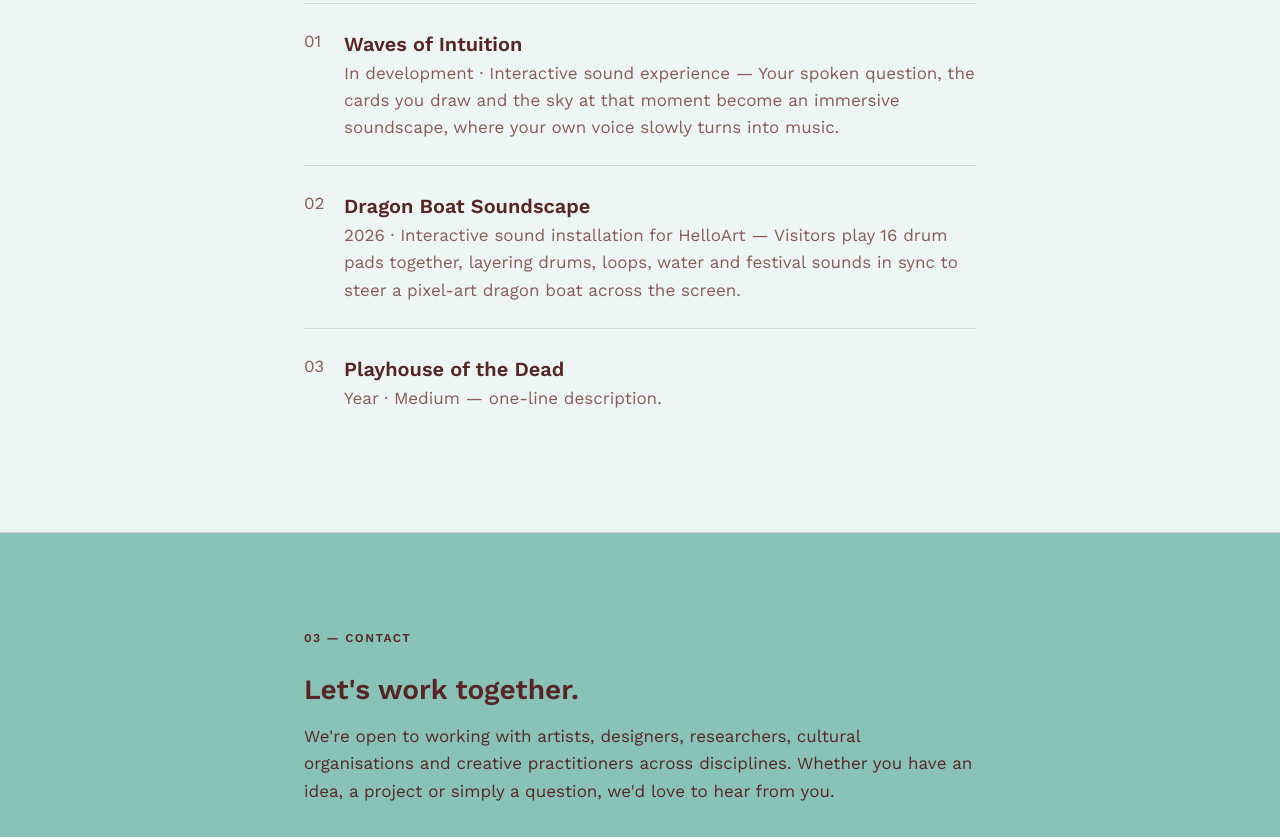
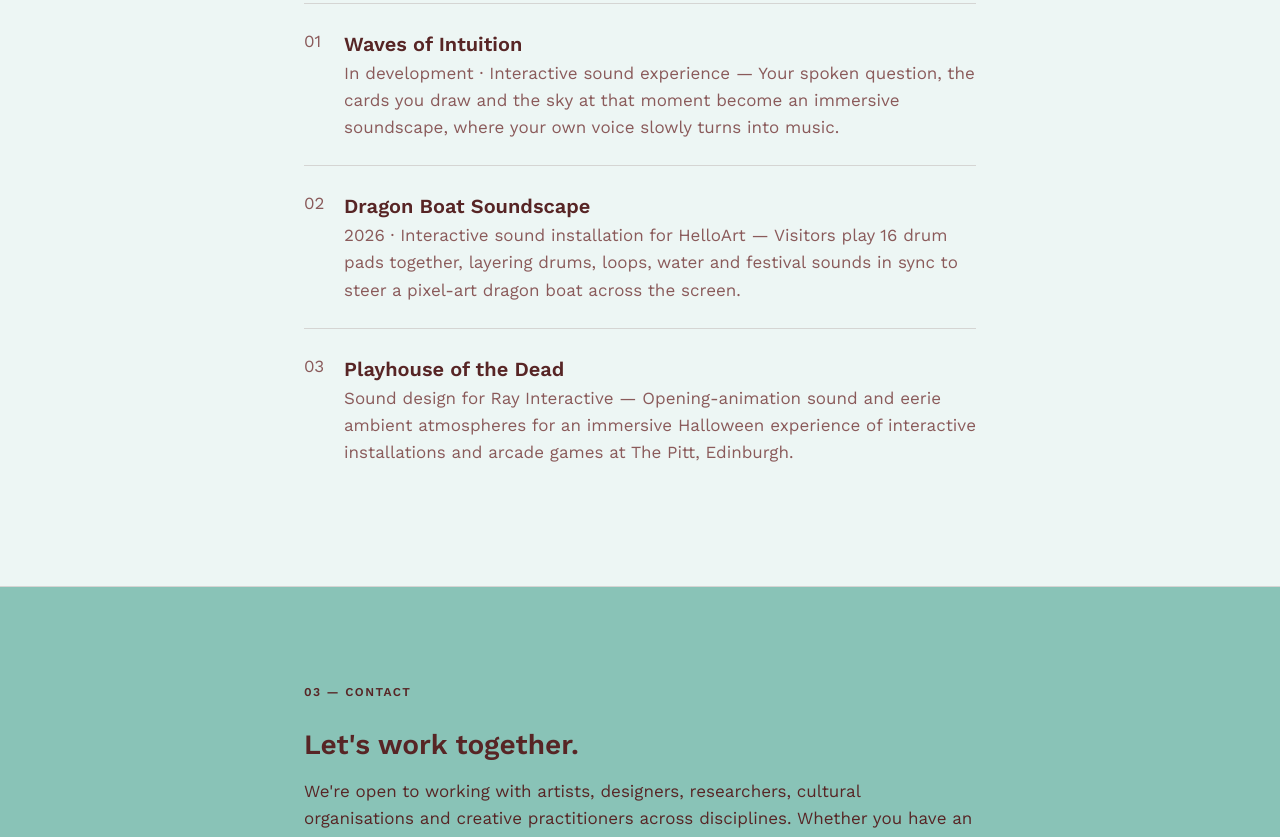
Before and after one commit to YuanF-661/wavegrinder-website, a plain HTML site: page index.html in a window 1280 px wide. Shown: the part 1563-2400 px from the top of the page. Drawn offline with Linux system fonts and the light colour scheme.

Commit message:
Add Playhouse of the Dead description to Selected Works
Co-Authored-By: Claude Opus 5.5 <noreply@anthropic.com>

```diff
--- a/index.html
+++ b/index.html
@@ -234,7 +234,7 @@
             <span class="num">03</span>
             <div>
               <h3>Playhouse of the Dead</h3>
-              <p>Year · Medium — one-line description.</p>
+              <p>Sound design for Ray Interactive — Opening-animation sound and eerie ambient atmospheres for an immersive Halloween experience of interactive installations and arcade games at The Pitt, Edinburgh.</p>
             </div>
           </li>
         </ul>
```
